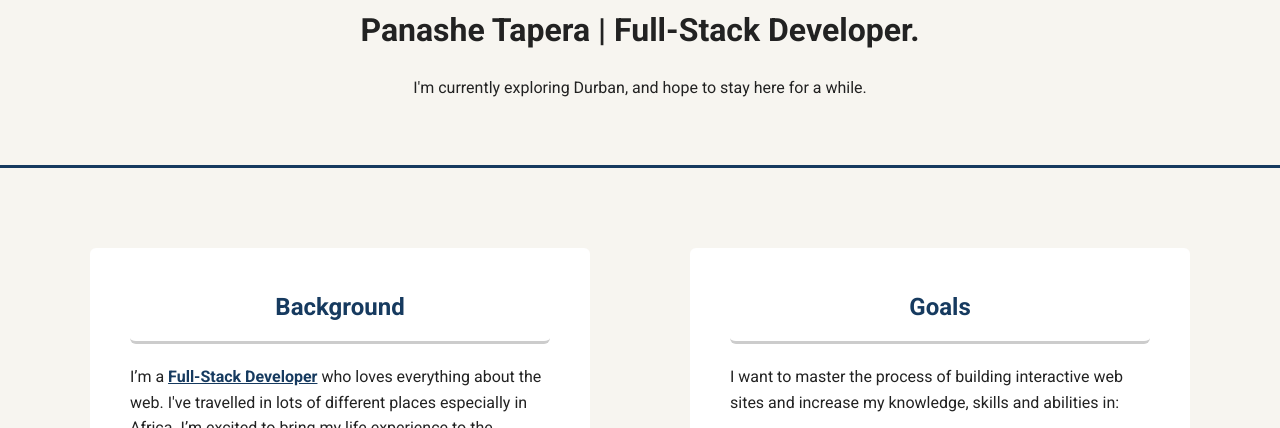
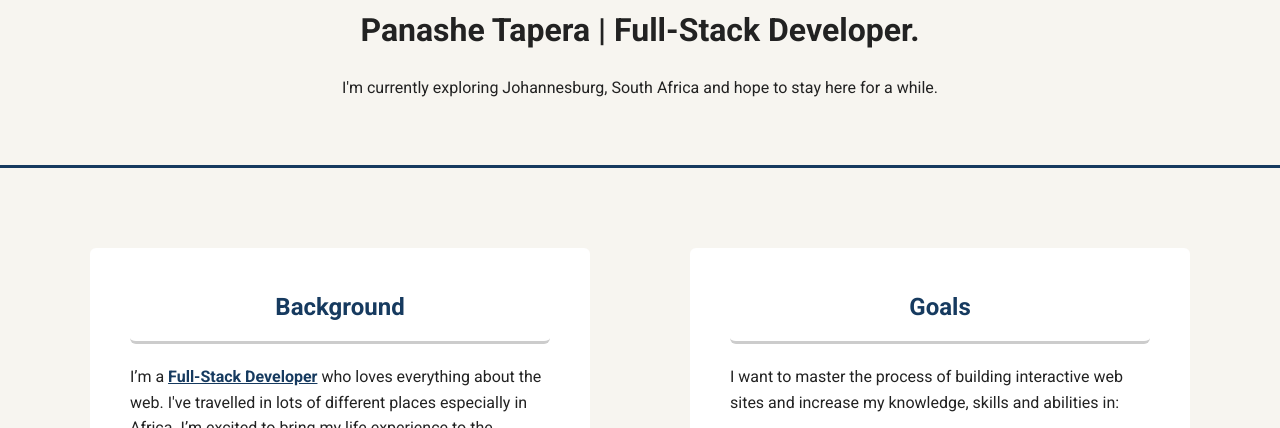
Before and after one commit to Phineas94/Phineas94.github.io, a plain HTML site: page index.html in a window 1280 px wide. Shown: the part 282-710 px from the top of the page. Drawn offline with Linux system fonts and the light colour scheme; a web font is replaced by a local one.

Commit message:
Update index.html

```diff
--- a/index.html
+++ b/index.html
@@ -24,7 +24,7 @@
     <header>
       <img src="https://pbs.twimg.com/profile_images/1332352175113183232/ZEVUAVFd_400x400.jpg" alt="Panashe Tapera, Full-Stack Developer" class="profile-image">
       <h1 class="tag name">Panashe Tapera | Full-Stack Developer.</h1>
-      <p class="tag location">I'm currently exploring Durban, and hope to stay here for a while.</p>
+      <p class="tag location">I'm currently exploring Johannesburg, South Africa and hope to stay here for a while.</p>
     </header>
 
     <main class="flex">
```
